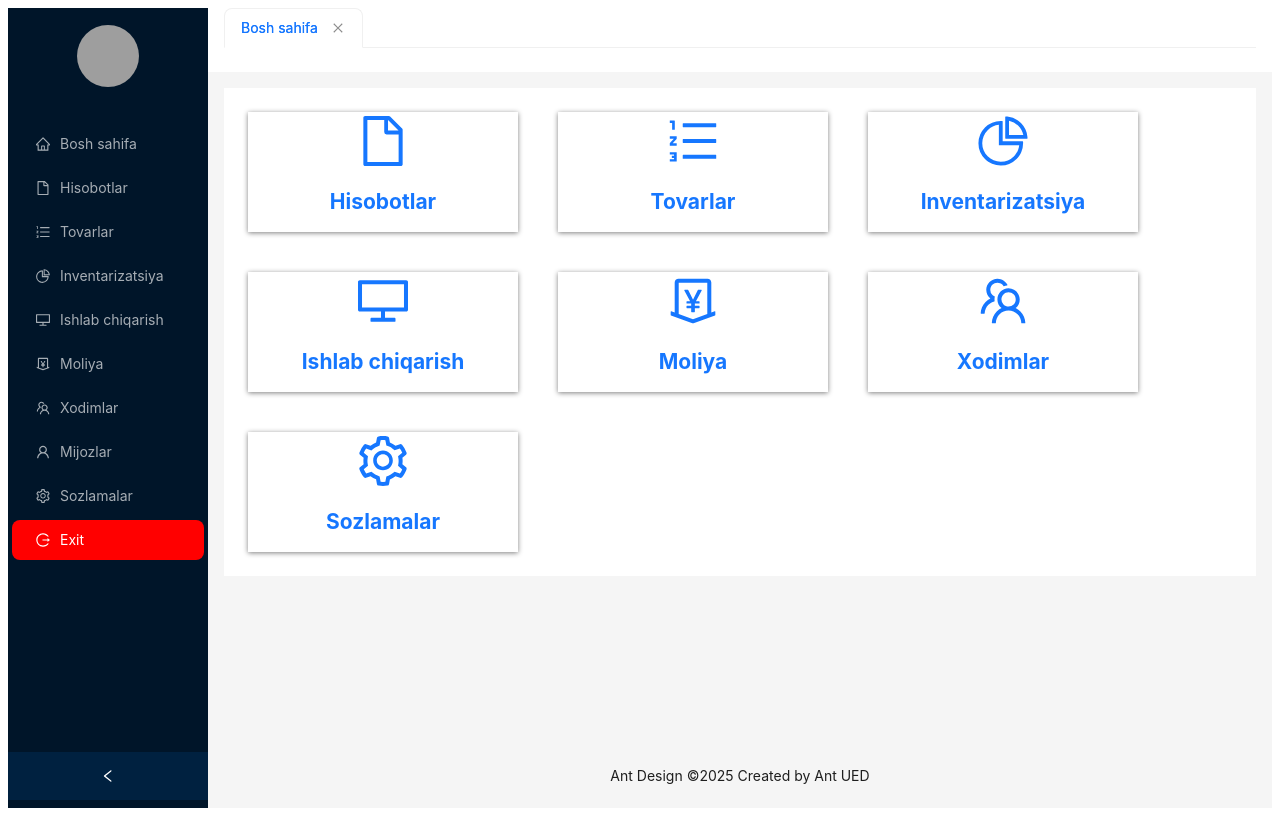
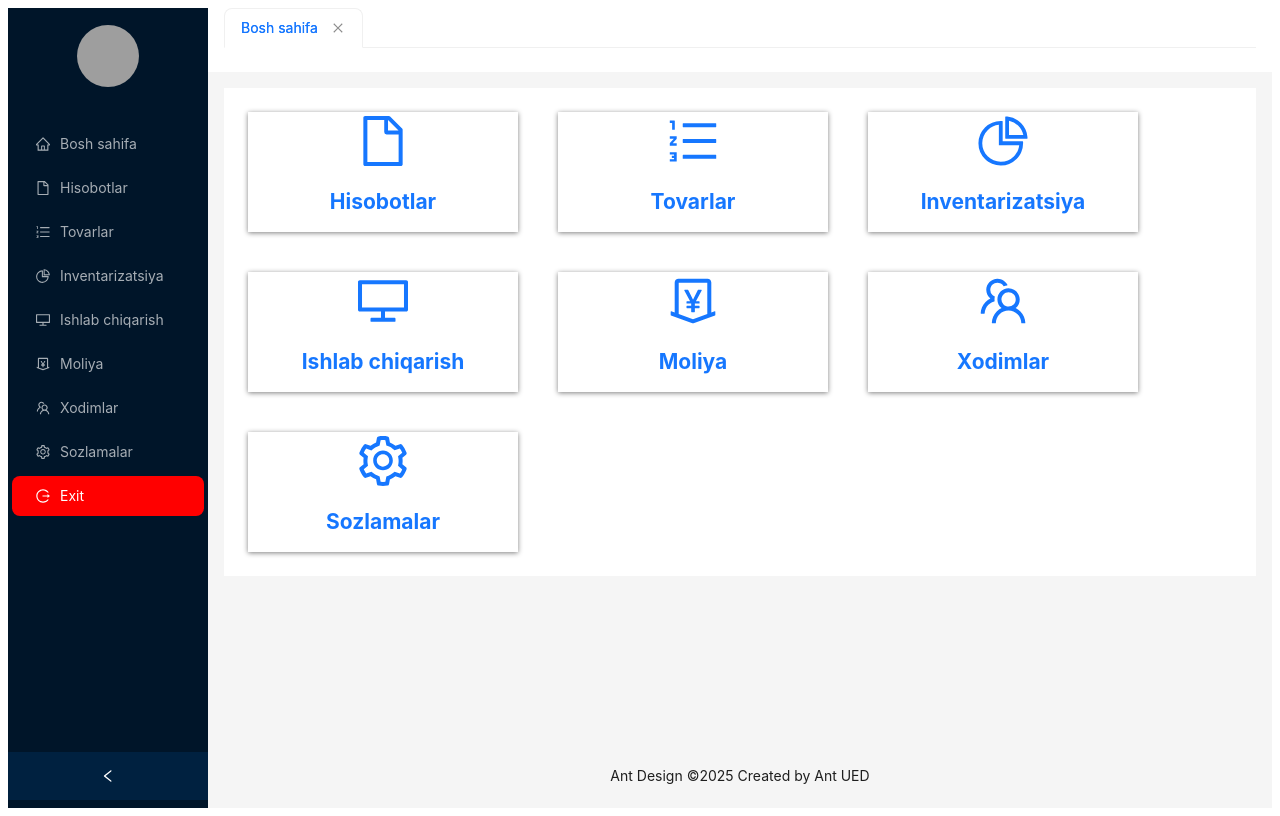
Before and after one commit to abubakrDeveloper/service-courtship-front, a React (Vite) app: page / in a window 1280 px wide. Built offline with nearby package versions, Linux system fonts and the light colour scheme; grey boxes are pictures that could not be loaded.

Commit message:
mijozlar ketti

```diff
--- a/src/components/Dashboard/Dashboard.jsx
+++ b/src/components/Dashboard/Dashboard.jsx
@@ -20,7 +20,7 @@ const Dashboard = () => {
     { key: "ishlab-chiqarish", icon: <DesktopOutlined />, label: "Ishlab chiqarish", onClick: () => addTab("Ishlab chiqarish", "/production") },
     { key: "moliya", icon: <MoneyCollectOutlined />, label: "Moliya", onClick: () => addTab("Moliya", "/finance") },
     { key: "xodimlar", icon: <TeamOutlined />, label: "Xodimlar", onClick: () => addTab("Xodimlar", "/employees") },
-    { key: "mijozlar", icon: <UserOutlined />, label: "Mijozlar", onClick: () => addTab("Mijozlar", "/customers") },
+    // { key: "mijozlar", icon: <UserOutlined />, label: "Mijozlar", onClick: () => addTab("Mijozlar", "/customers") },
     { key: "sozlamalar", icon: <SettingOutlined />, label: "Sozlamalar", onClick: () => addTab("Sozlamalar", "/settings") },
     {
       key: "exit",
```
